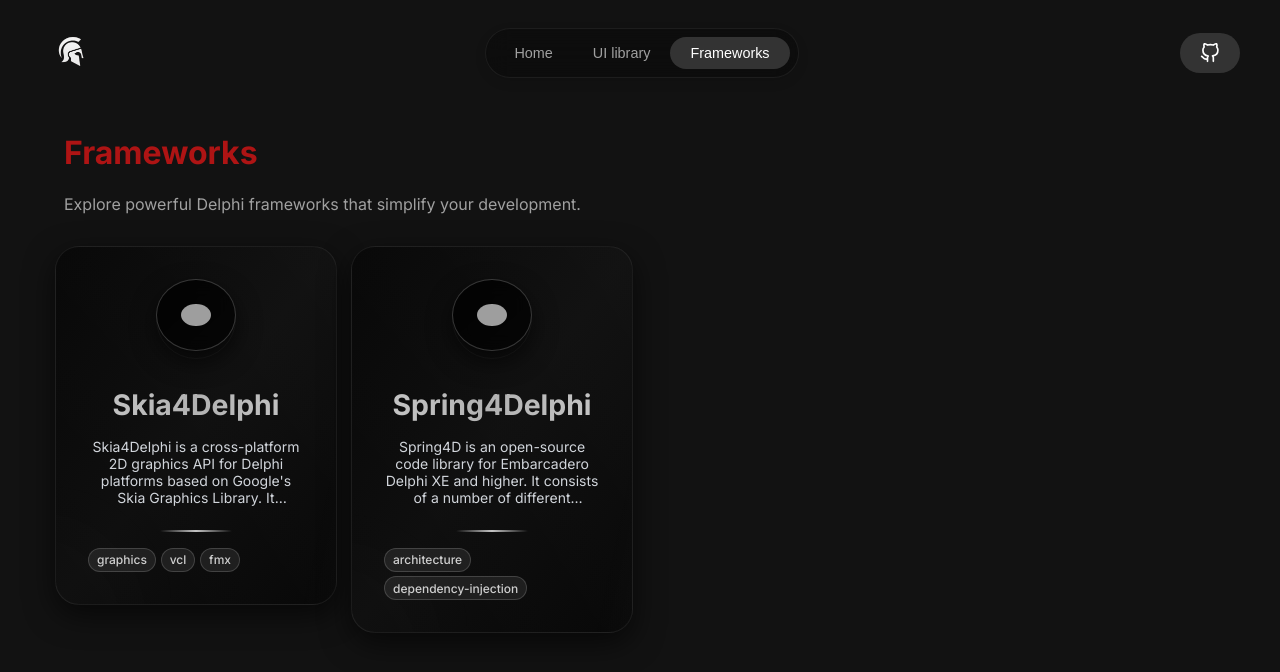
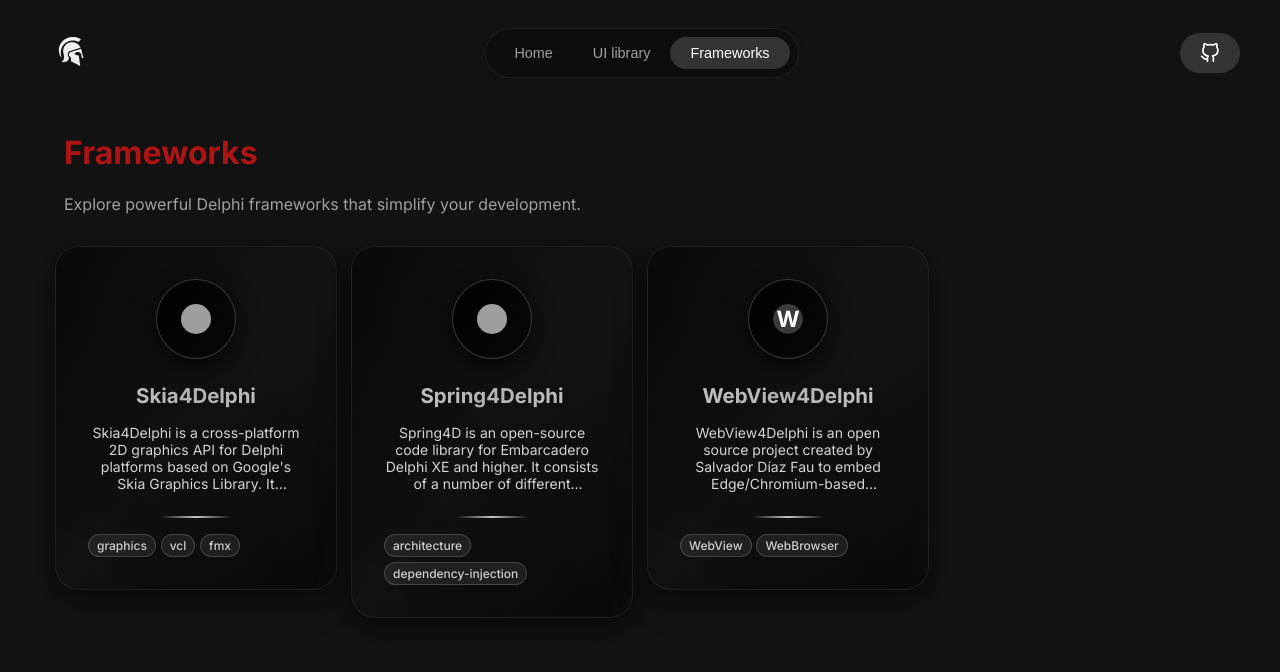
Before and after one commit to TheJoaoVitorio/DelphiKit, a Next.js app in the folder delphi-kit/: page /frameworks in a window 1280 px wide. Shown: the top 672 px of the page. Built offline with nearby package versions, Linux system fonts and the light colour scheme; grey boxes are pictures that could not be loaded.

Commit message:
fix card and add data webView4Delphi

```diff
--- a/delphi-kit/src/components/CardDescription/CardDescription.module.css
+++ b/delphi-kit/src/components/CardDescription/CardDescription.module.css
@@ -136,7 +136,13 @@
 }
 
 .cardIcon {
+    box-sizing: border-box;
+    width: 100%;
+    height: 100%;
     padding: 1.5rem;
+    display: flex;
+    align-items: center;
+    justify-content: center;
     border-radius: 50%;
     backdrop-filter: blur(10px);
     border: 1px solid rgba(255, 255, 255, 0.2);
@@ -167,6 +173,21 @@
     object-fit: cover;
 }
 
+.initialLetter {
+    display: flex;
+    align-items: center;
+    justify-content: center;
+    width: 100%;
+    height: 100%;
+    border-radius: 50%;
+    background-color: #3a3a3a;
+    color: white;
+    font-size: 1.4rem;
+    font-weight: bold;
+    text-transform: uppercase;
+    line-height: 1;
+}
+
 .cardContainer:hover .cardIconInner {
     transform: rotate(180deg);
 }
@@ -180,7 +201,7 @@
 }
 
 .cardTitle p {
-    font-size: 1.775rem;
+    font-size: 1.275rem;
     font-weight: bold;
     background: linear-gradient(to right, white, #e5e5e5, white);
     -webkit-background-clip: text;
@@ -289,6 +310,7 @@
     border-top-left-radius: 1.5rem;
 }
 
+
 /* ANIMAÇÕES */
 @keyframes bounce {
 
--- a/delphi-kit/src/components/CardDescription/CardDescription.tsx
+++ b/delphi-kit/src/components/CardDescription/CardDescription.tsx
@@ -28,7 +28,13 @@
                             <div className={styles.cardIconBorder2}></div>
                             <div className={styles.cardIcon}>
                                 <div className={styles.cardIconInner}>
-                                    <img src={img} alt={name} />
+                                    {img ? (
+                                        <img src={img} alt={name} />
+                                    ) : (
+                                        <div className={styles.initialLetter}>
+                                            {name && name.charAt(0)}
+                                        </div>
+                                    )}
                                 </div>
                             </div>
                         </div>
--- a/delphi-kit/src/data/frameworks/data.json
+++ b/delphi-kit/src/data/frameworks/data.json
@@ -19,5 +19,16 @@
             "architecture",
             "dependency-injection"
         ]
+    },
+    {
+        "id": 3,
+        "name": "WebView4Delphi",
+        "description": "WebView4Delphi is an open source project created by Salvador Díaz Fau to embed Edge/Chromium-based browsers in applications made with Delphi or Lazarus/FPC for Windows.",
+        "link": "WebView4Delphi is an open source project created by Salvador Díaz Fau to embed Edge/Chromium-based browsers in applications made with Delphi or Lazarus/FPC for Windows.",
+        "img": "",
+        "tags": [
+            "WebView",
+            "WebBrowser"
+        ]
     }
 ]
```
